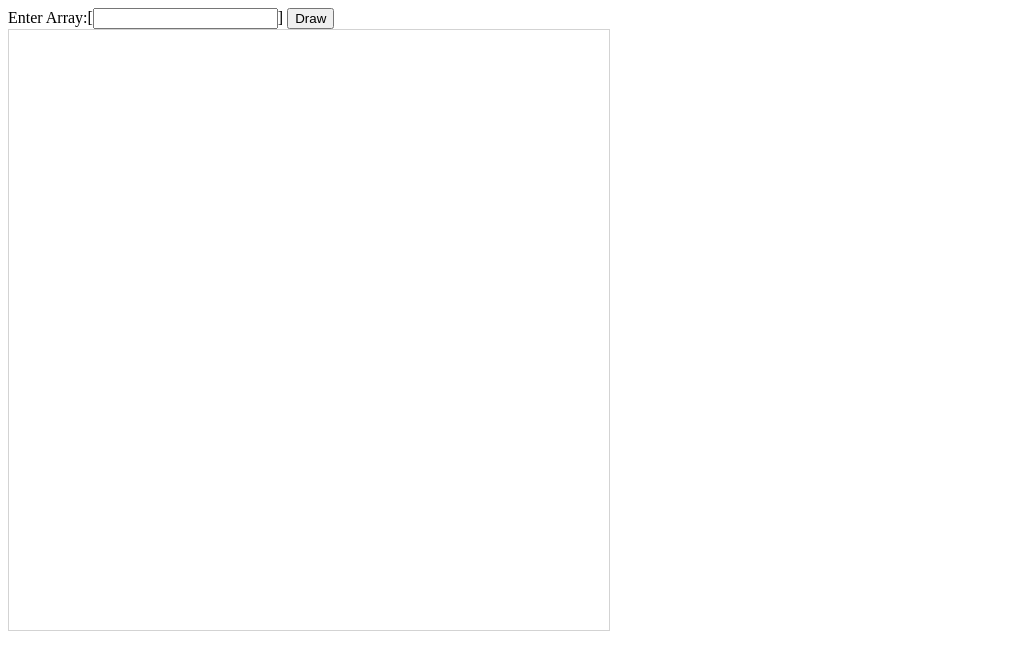
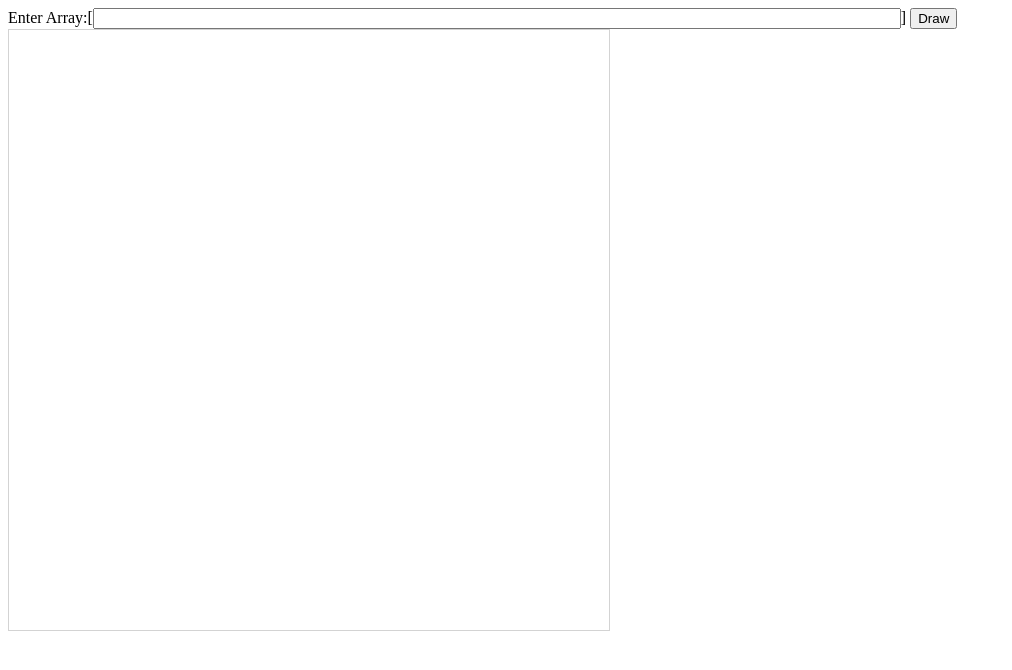
Before and after one commit to sankalparoy/drawtree, a plain HTML site: page index.html in a window 1280 px wide. Shown: the whole page, without its empty margins (0-1012 px from the left). Drawn offline with Linux system fonts and the light colour scheme.

Commit message:
Update index.html

```diff
--- a/index.html
+++ b/index.html
@@ -2,7 +2,7 @@
 <html>
 <body>
 
-<label>Enter Array:[<input id="arr"/>]</label>
+<label>Enter Array:[<input id="arr" style="width:800px;"/>]</label>
 <button onclick="drawTree()">Draw</button>
 <br/>
 
```
